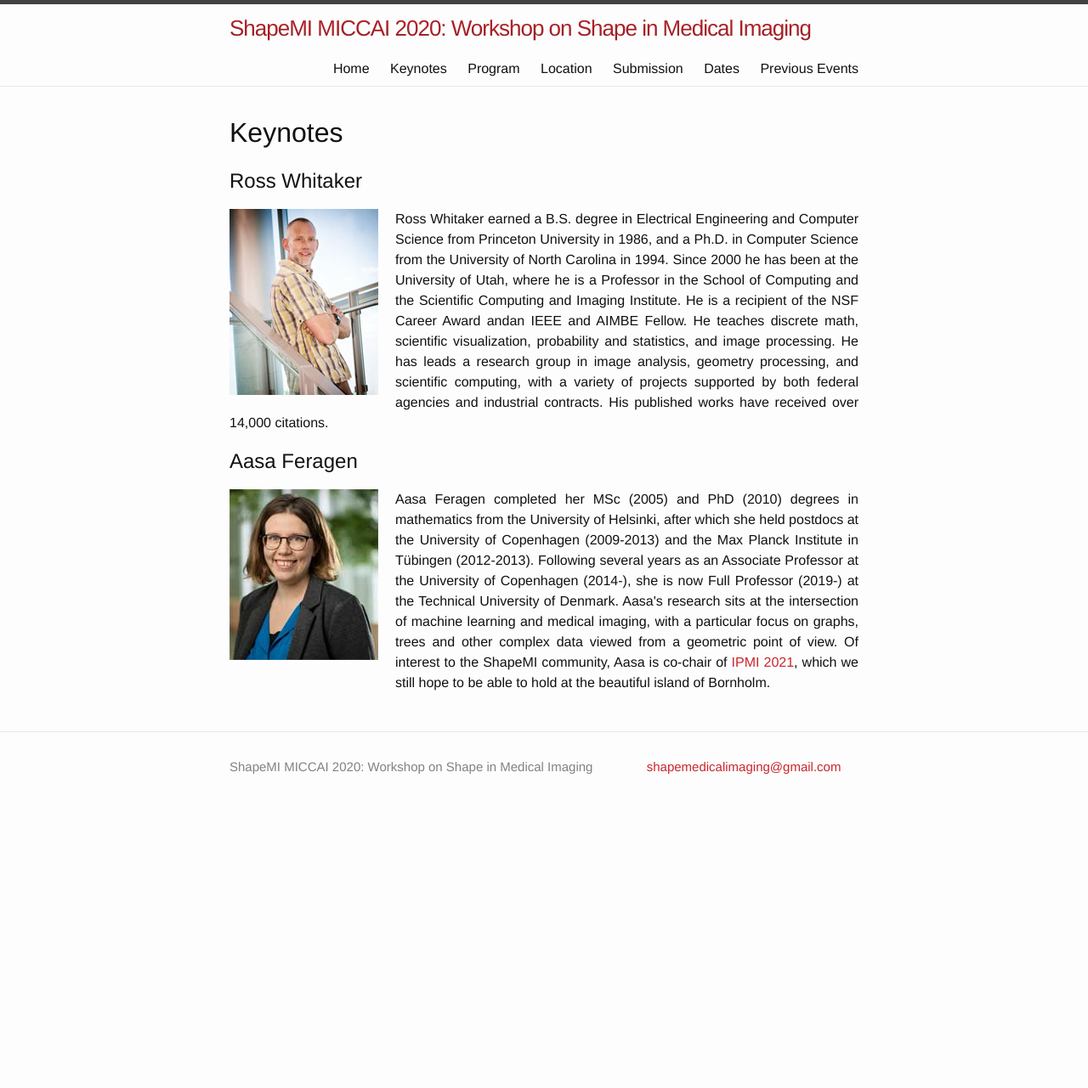
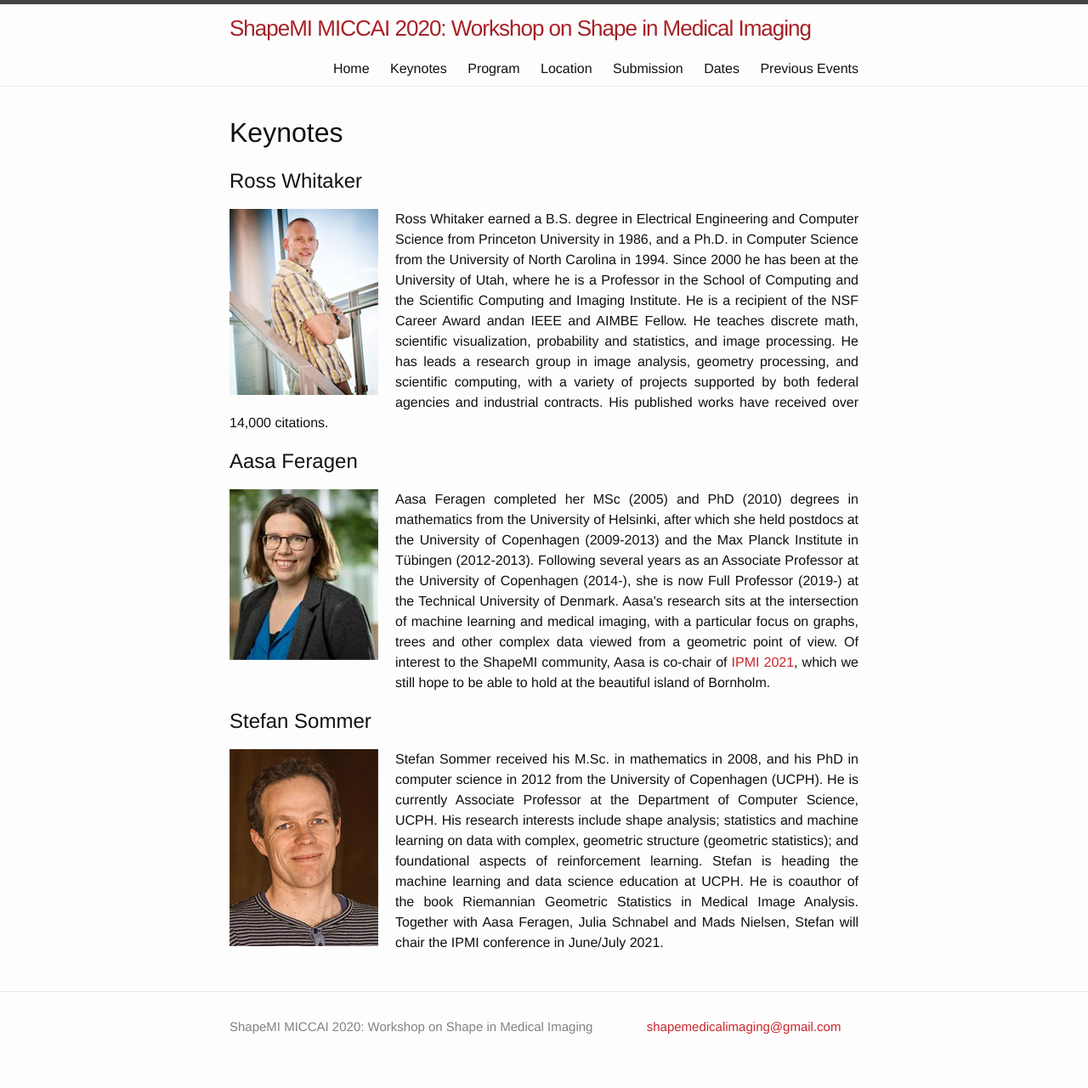
Before and after one commit to shapemi/shapemi2020, a Jekyll site: the page built from keynotes/index.md, in a window 1280 px wide. Shown: the whole page at 85% size. Built offline with Jekyll 4.4.1, drawn with Linux system fonts in a browser that asks for light colours; before the commit the page ends 975 px from its top, so only the background shows below that.

Commit message:
ENH: Add Stefan's info in the keynotes page

```diff
--- a/keynotes/index.md
+++ b/keynotes/index.md
@@ -12,5 +12,9 @@ order: 1
 and Imaging Institute.  He is a recipient of the NSF Career Award andan IEEE and AIMBE Fellow.  He teaches discrete math, scientific visualization, probability and statistics, and image processing. He has leads a research group in image analysis, geometry processing, and scientific computing, with a variety of projects supported by both federal agencies and industrial contracts.  His published works have received over 14,000 citations.</p>
 
 ## Aasa Feragen
-<img style="float: left; margin: 0 20px 20px 0;" src="../images/aasa_feragen.jpg" alt="Ross Whitaker">
+<img style="float: left; margin: 0 20px 20px 0;" src="../images/aasa_feragen.jpg" alt="Aasa Feragen">
 <p align="justify">Aasa Feragen completed her MSc (2005) and PhD (2010) degrees in mathematics from the University of Helsinki, after which she held postdocs at the University of Copenhagen (2009-2013) and the Max Planck Institute in Tübingen (2012-2013). Following several years as an Associate Professor at the University of Copenhagen (2014-), she is now Full Professor (2019-) at the Technical University of Denmark. Aasa's research sits at the intersection of machine learning and medical imaging, with a particular focus on graphs, trees and other complex data viewed from a geometric point of view. Of interest to the ShapeMI community, Aasa is co-chair of <a href="http://ipmi2021.org" target="_blank">IPMI 2021</a>, which we still hope to be able to hold at the beautiful island of Bornholm.</p>
+
+## Stefan Sommer
+<img style="float: left; margin: 0 20px 20px 0;" src="../images/stefan_sommer.jpg" alt="Stefan Sommer">
+<p align="justify">Stefan Sommer received his M.Sc. in mathematics in 2008, and his PhD in computer science in 2012 from the University of Copenhagen (UCPH). He is currently Associate Professor at the Department of Computer Science, UCPH. His research interests include shape analysis; statistics and machine learning on data with complex, geometric structure (geometric statistics); and foundational aspects of reinforcement learning. Stefan is heading the machine learning and data science education at UCPH. He is coauthor of the book Riemannian Geometric Statistics in Medical Image Analysis. Together with Aasa Feragen, Julia Schnabel and Mads Nielsen, Stefan will chair the IPMI conference in June/July 2021.</p>
```
Also changed, not shown: images/stefan_sommer.jpg (added).
